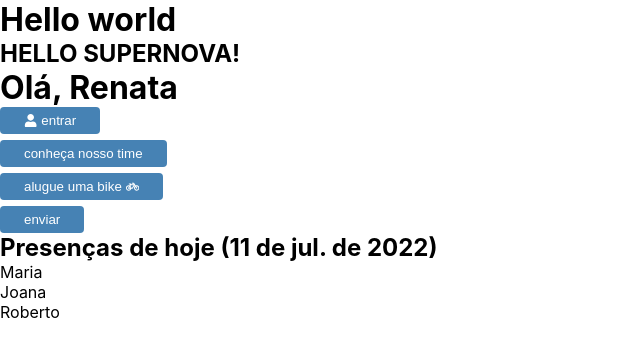
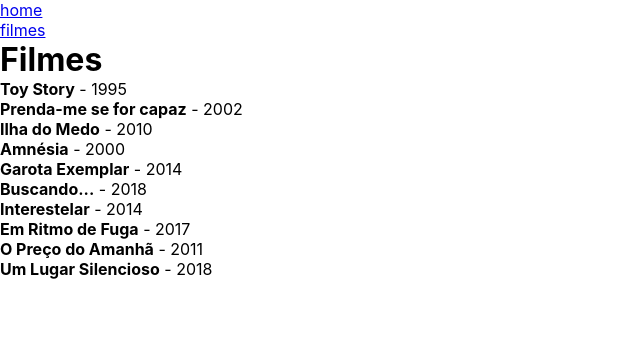
Before and after one commit to fkbral/supernova-react, a React (Vite) app in the folder 01_projeto-react/: page /movies in a window 1280 px wide. Shown: the top 356 px of the page, without its empty margins (0-640 px from the left). Built offline with nearby package versions, Linux system fonts and the light colour scheme.

Commit message:
feat: aula 02 - configuração de react-router-dom

```diff
--- a/01_projeto-react/src/App.tsx
+++ b/01_projeto-react/src/App.tsx
@@ -1,27 +1,23 @@
-import { AttendanceList } from "./components/AttendanceList";
-import { Button } from "./components/Button";
-import { UserProfile } from "./components/UserProfile";
-import { BikeIcon, UserIcon } from "./utils/icons";
+import { AttendanceList } from './components/AttendanceList'
+import { Button } from './components/Button'
+import { UserProfile } from './components/UserProfile'
+import { BikeIcon, UserIcon } from './utils/icons'
+import { BrowserRouter, Routes, Route } from 'react-router-dom'
+import { Home } from './pages/Home'
+import { HeaderMenu } from './components/HeaderMenu'
+import Movies from './pages/Movies'
 
 export function App() {
   return (
-    <div>
-      <h1>Hello world</h1>
-      <h2>{"Hello Supernova!".toUpperCase()}</h2>
+    <BrowserRouter>
+      <HeaderMenu />
 
-      <UserProfile username="Renata" />
-
-      <Button IconLeft={UserIcon}>entrar</Button>
-      <Button>conheça nosso time</Button>
-      <Button IconRight={BikeIcon}>alugue uma bike</Button>
-
-      <Button type="submit">enviar</Button>
-
-      <AttendanceList />
-
-      {/* <button className="btn">qualquer coisa</button> */}
-    </div>
-  );
+      <Routes>
+        <Route path="/" element={<Home />} />
+        <Route path="/movies" element={<Movies />} />
+      </Routes>
+    </BrowserRouter>
+  )
 }
 
-export default App;
+export default App
--- a/01_projeto-react/src/components/AttendanceList/index.tsx
+++ b/01_projeto-react/src/components/AttendanceList/index.tsx
@@ -1,5 +1,5 @@
-import { Student } from "../../types/Student"
-import "./styles.css"
+import { Student } from '../../types/Student'
+import './styles.css'
 
 export const AttendanceList = () => {
   const students: Student[] = [
@@ -9,31 +9,32 @@
     },
     {
       id: '350e9fe2-2738-4f48-9235-da87eafe6759',
-            name: 'Joana'
+      name: 'Joana',
     },
     {
       id: '255d3534-495c-40a9-9f21-8bd9efdca193',
-            name: 'Roberto'
-        }
+      name: 'Roberto',
+    },
   ]
-    const todayDateString = new Date().toLocaleString(
-        'pt-BR',
-        {day: 'numeric', month: 'short', year: 'numeric'}
-    )
 
-    const tomorrowDateTimeStamp =
-        Date.now() + 1000 * 60 * 60 * 24 // miliseconds * seconds * minutes * hours (adds one day)
+  const todayDateString = new Date().toLocaleString('pt-BR', {
+    day: 'numeric',
+    month: 'short',
+    year: 'numeric',
+  })
+
+  const tomorrowDateTimeStamp = Date.now() + 1000 * 60 * 60 * 24 // miliseconds * seconds * minutes * hours (adds one day)
   const tomorrowDate = new Date(tomorrowDateTimeStamp)
 
   return (
     <section>
       <h2>Presenças de hoje ({todayDateString})</h2>
       <ul>
-                {students.map((student) =>
+        {students.map(student => (
           <li key={student.id}>
             <p>{student.name}</p>
           </li>
-                )}
+        ))}
       </ul>
     </section>
   )
--- /dev/null
+++ b/01_projeto-react/src/components/HeaderMenu/index.tsx
@@ -0,0 +1,16 @@
+import { Link } from 'react-router-dom'
+
+export const HeaderMenu = () => {
+  return (
+    <nav>
+      <ul>
+        <li>
+          <Link to="/">home</Link>
+        </li>
+        <li>
+          <Link to="/movies">filmes</Link>
+        </li>
+      </ul>
+    </nav>
+  )
+}
--- /dev/null
+++ b/01_projeto-react/src/pages/Home/index.tsx
@@ -0,0 +1,27 @@
+import { AttendanceList } from '../../components/AttendanceList'
+import { Button } from '../../components/Button'
+import { UserProfile } from '../../components/UserProfile'
+import { UserIcon, BikeIcon } from '../../utils/icons'
+
+export function Home() {
+  return (
+    <div>
+      <h1>Hello world</h1>
+      <h2>{'Hello Supernova!'.toUpperCase()}</h2>
+
+      <UserProfile username="Renata" />
+
+      <Button IconLeft={UserIcon}>entrar</Button>
+      <Button>conheça nosso time</Button>
+      <Button IconRight={BikeIcon}>alugue uma bike</Button>
+
+      <Button type="submit">enviar</Button>
+
+      <AttendanceList />
+
+      {/* <button className="btn">qualquer coisa</button> */}
+    </div>
+  )
+}
+
+export default Home
--- /dev/null
+++ b/01_projeto-react/src/pages/Movies/index.tsx
@@ -0,0 +1,75 @@
+type Movie = {
+  id: string
+  title: string
+  year: number
+}
+
+const Movies = () => {
+  const movies: Movie[] = [
+    {
+      id: 'c67abf26-41ae-48f6-bc5b-a84f92d1fdb0',
+      title: 'Toy Story',
+      year: 1995,
+    },
+    {
+      id: '426e8fd6-f2a6-4536-b916-b99f9c28ddd8',
+      title: 'Prenda-me se for capaz',
+      year: 2002,
+    },
+    {
+      id: 'b84e1596-ae02-4e21-8550-72edd3af088f',
+      title: 'Ilha do Medo',
+      year: 2010,
+    },
+    {
+      id: '9bc9fe7f-8b1f-448b-b87b-400077ad0f99',
+      title: 'Amnésia',
+      year: 2000,
+    },
+    {
+      id: '8de21f1f-876e-44a0-bbe2-d209a9f3b53b',
+      title: 'Garota Exemplar',
+      year: 2014,
+    },
+    {
+      id: '18e3ecd8-7f4e-40cd-9f33-f2af6477579c',
+      title: 'Buscando...',
+      year: 2018,
+    },
+    {
+      id: '03b02b12-54b3-4f7f-a9f7-a438481e0ce0',
+      title: 'Interestelar',
+      year: 2014,
+    },
+    {
+      id: '28cb0078-531b-4d32-a609-fa7a69cb28e6',
+      title: 'Em Ritmo de Fuga',
+      year: 2017,
+    },
+    {
+      id: '28cb0078-531b-4d32-a609-fa7a69cb28e6',
+      title: 'O Preço do Amanhã',
+      year: 2011,
+    },
+    {
+      id: 'd130a03c-6278-427c-b2ea-142dc4d45d31',
+      title: 'Um Lugar Silencioso',
+      year: 2018,
+    },
+  ]
+
+  return (
+    <>
+      <h1>Filmes</h1>
+      <ul>
+        {movies.map(movie => (
+          <li key={movie.id}>
+            <strong>{movie.title}</strong> - <span>{movie.year}</span>
+          </li>
+        ))}
+      </ul>
+    </>
+  )
+}
+
+export default Movies
```
Lines whose indentation alone changed are shown as unchanged.
